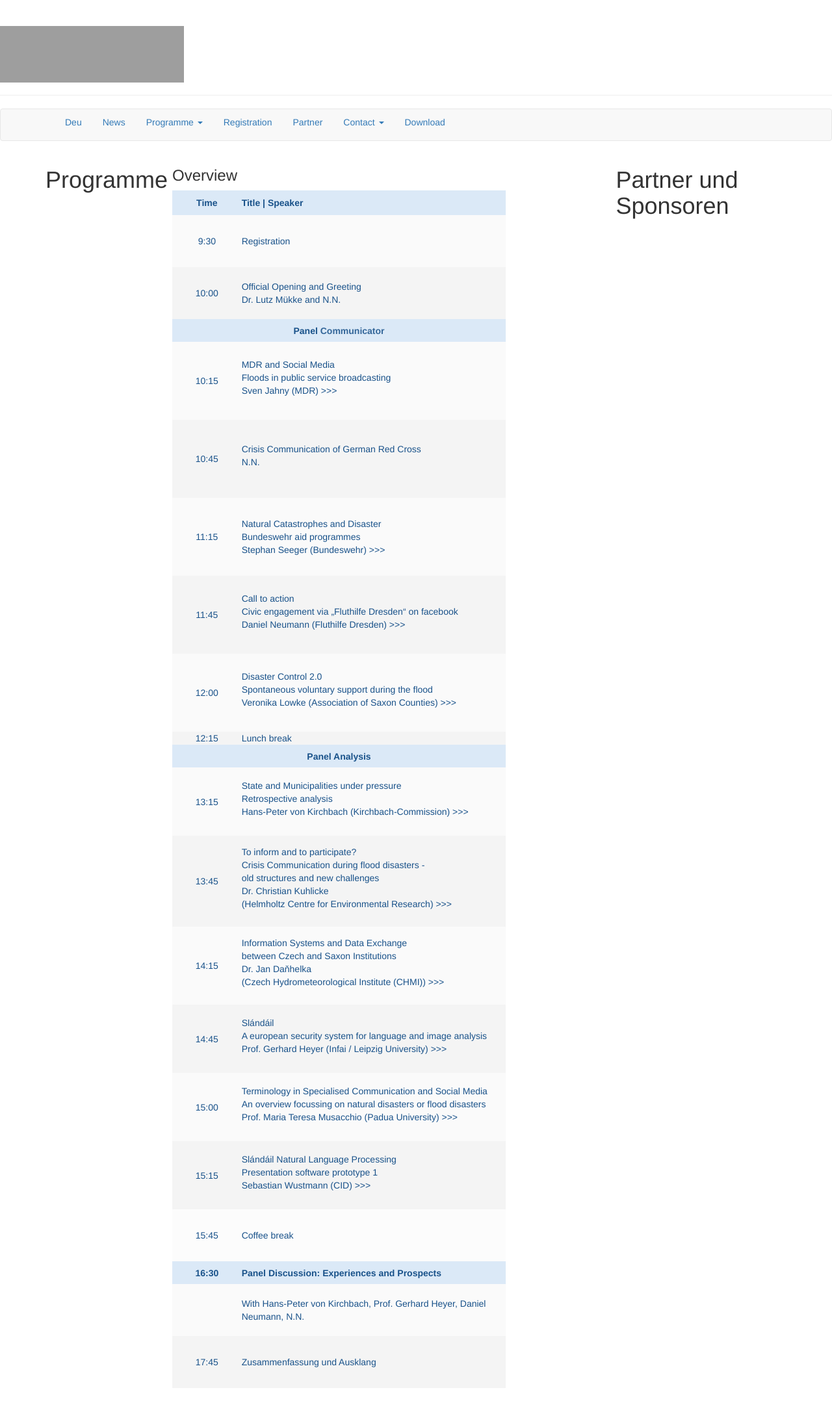
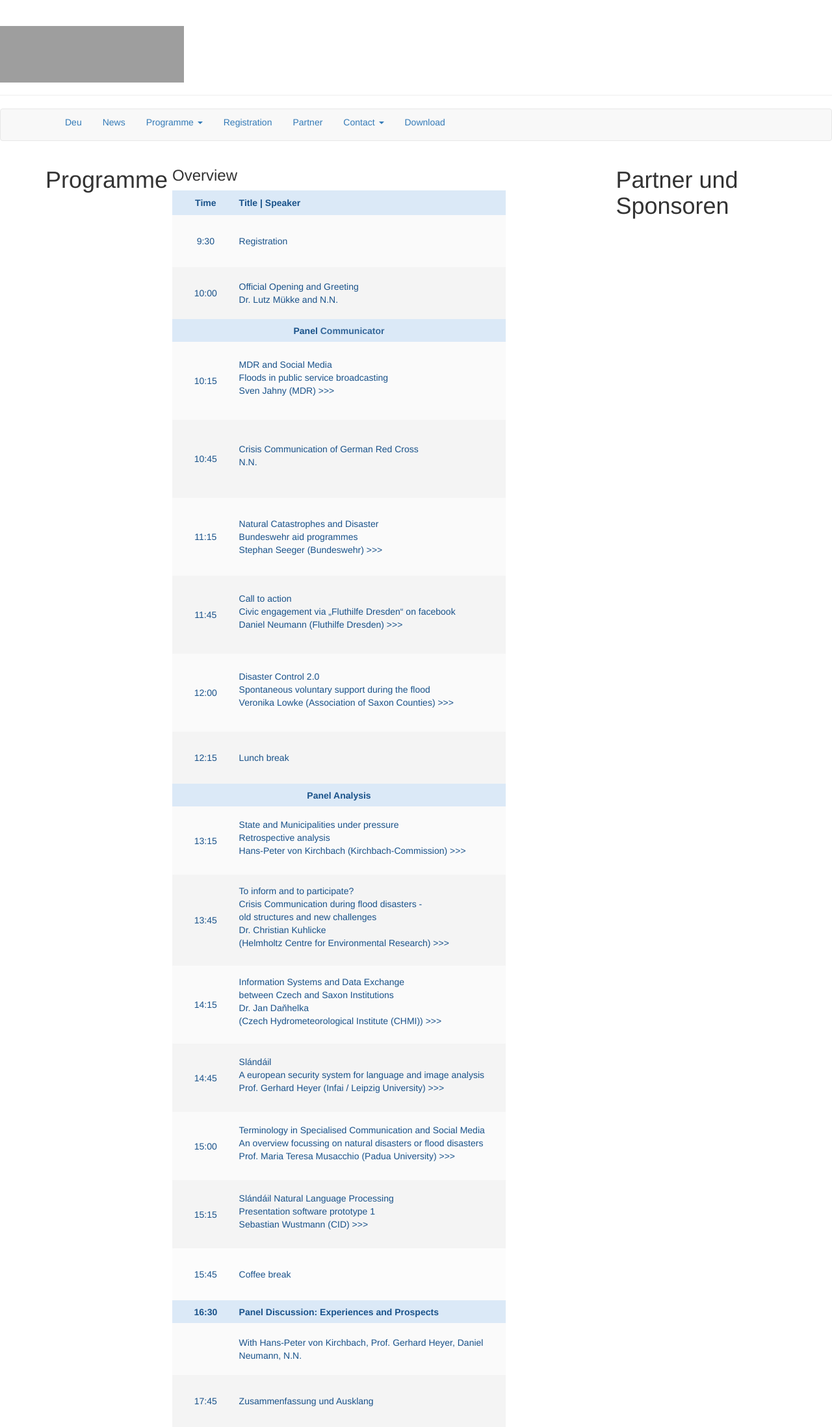
Before and after one commit to susedev/test, a Jekyll site: the page built from programme.html, in a window 1280 px wide. Shown: the whole page at 65% size. Built offline with Jekyll 4.4.1, drawn with Linux system fonts in a browser that asks for light colours; nearby versions of some CDN libraries; before the commit the page ends 2136 px from its top, so only the background shows below that; grey boxes are pictures that could not be loaded.

Commit message:
Edit from JekyllCMS

```diff
--- a/programme.html
+++ b/programme.html
@@ -62,8 +62,8 @@ language: en
 			</td>
 		</tr>
 		<tr>
-			<td style="background-color: rgb(244, 244, 244); border-color: rgb(255, 255, 255); text-align: center; vertical-align: middle; width: 105px;"><span style="color:#19528A;">12:15</span></td>
-			<td style="background-color: rgb(244, 244, 244); border-color: rgb(255, 255, 255); text-align: left; vertical-align: middle; width: 105px;"><span style="color:#19528A;">Lunch break</span></td>
+			<td style="background-color: rgb(244, 244, 244); border-color: rgb(255, 255, 255); text-align: center; vertical-align: middle; height: 80px;"><span style="color:#19528A;">12:15</span></td>
+			<td style="background-color: rgb(244, 244, 244); border-color: rgb(255, 255, 255); text-align: left; vertical-align: middle; height: 80px;"><span style="color:#19528A;">Lunch break</span></td>
 		</tr>
 		<tr>
 			<th colspan="2" style="background-color: rgb(219, 233, 247); border-color: rgb(255, 255, 255); text-align: center; vertical-align: middle; width: 100px; height: 35px;"><span style="color:#19528A;">Panel Analysis</span></th>
```
